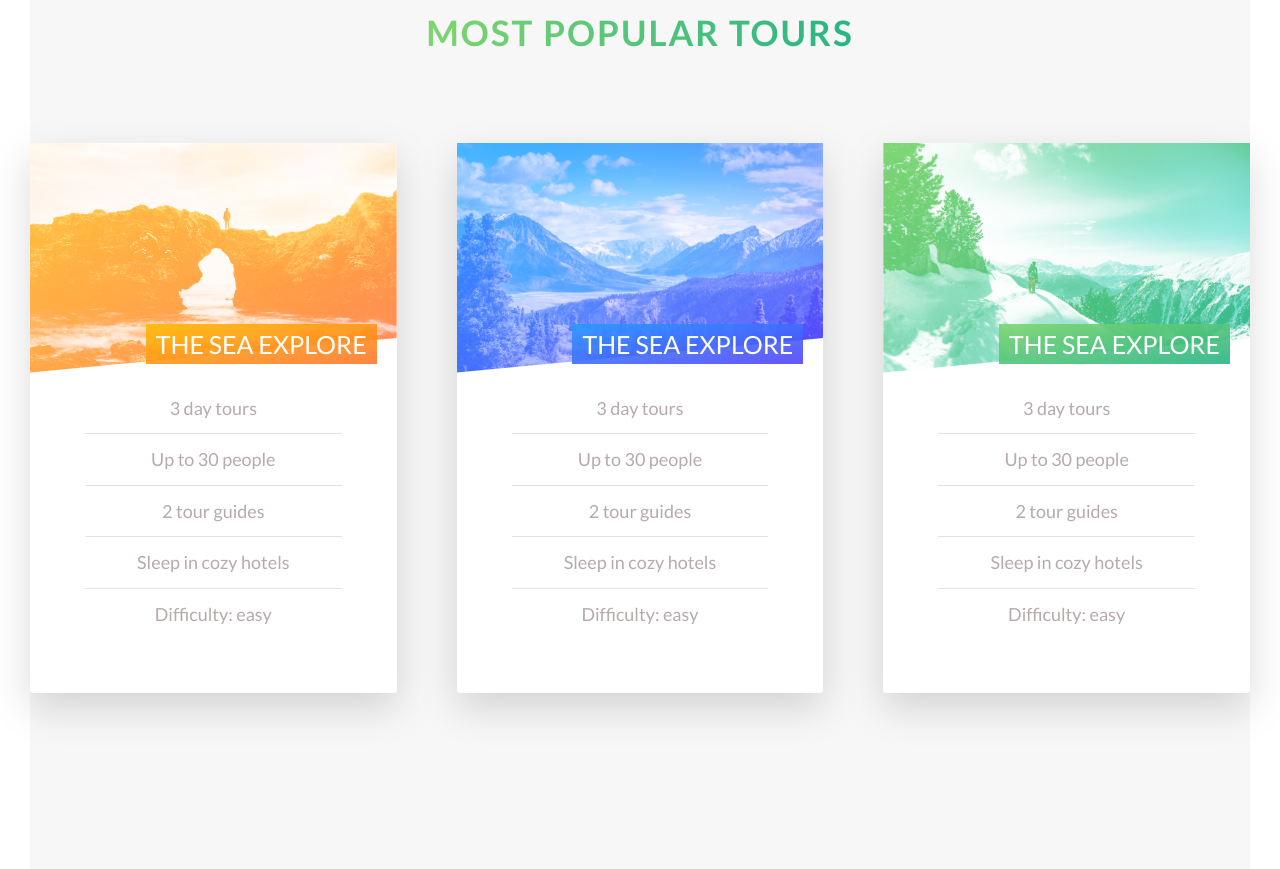
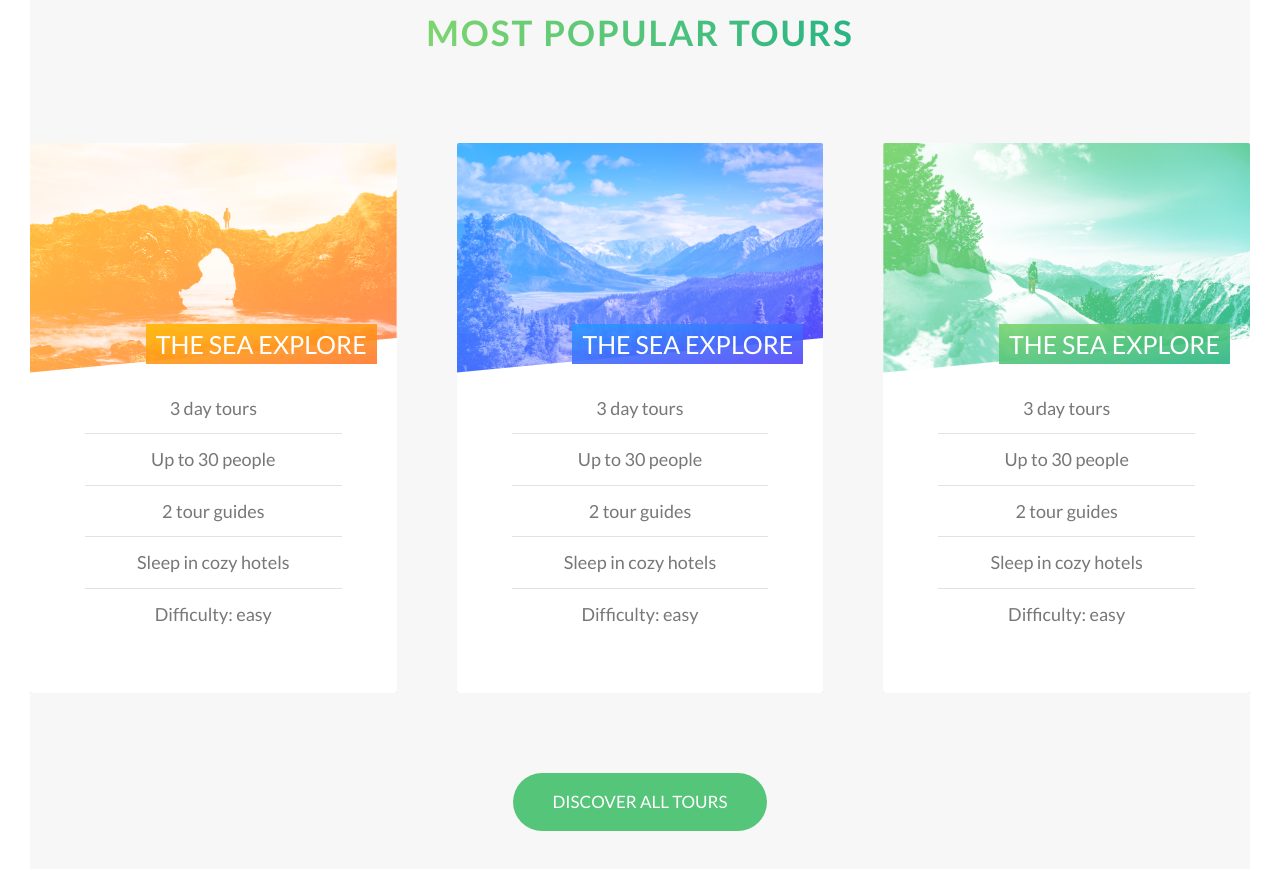
Before and after one commit to mgthihazaw/tourpage, a website: page index.html in a window 1280 px wide. Shown: the part 2473-3342 px from the top of the page. Drawn offline with Linux system fonts and the light colour scheme.

Commit message:
finish section's tours:

```diff
--- a/index.html
+++ b/index.html
@@ -156,7 +156,7 @@
                 <div class="card__cta">
                   <div class="card__price-box">
                     <p class="card__price-only">Only</p>
-                    <p class="card__price-vaalue">$297</p>
+                    <p class="card__price-value">$297</p>
                   </div>
                   <a href="#" class="btn btn--white">Book Now</a>
                 </div>
@@ -186,7 +186,7 @@
                 <div class="card__cta">
                   <div class="card__price-box">
                     <p class="card__price-only">Only</p>
-                    <p class="card__price-vaalue">$297</p>
+                    <p class="card__price-value">$297</p>
                   </div>
                   <a href="#" class="btn btn--white">Book Now</a>
                 </div>
@@ -216,7 +216,7 @@
                 <div class="card__cta">
                   <div class="card__price-box">
                     <p class="card__price-only">Only</p>
-                    <p class="card__price-vaalue">$297</p>
+                    <p class="card__price-value">$297</p>
                   </div>
                   <a href="#" class="btn btn--white">Book Now</a>
                 </div>
@@ -243,6 +243,10 @@
               </div>
             </div>
           </div> -->
+        </div>
+
+        <div class="u-text-center m-t-8">
+         <a href="#" class="btn btn--primary">Discover All Tours</a>
         </div>
       </section>
     </main>
--- a/sass/base/_utilities.scss
+++ b/sass/base/_utilities.scss
@@ -10,3 +10,7 @@
 .m-b-4{
     margin-bottom: 4rem;
 }
+
+.m-t-8{
+    margin-top: 8rem;
+}
--- a/sass/components/_buttons.scss
+++ b/sass/components/_buttons.scss
@@ -18,6 +18,15 @@
         background-color: white;
       }
     }
+    &--primary {
+      background-color: $primary;
+      border-radius: 5rem;
+      color:$white !important;
+      &::after {
+        background-color: $primary;
+      }
+    }
+
     &:hover {
       transform: translateY(-0.5rem);
       box-shadow: 0 2rem 4rem rgba($black, 0.3);
--- a/sass/components/_cards.scss
+++ b/sass/components/_cards.scss
@@ -5,12 +5,15 @@
   // box-shadow: 0 1.5rem 4rem rgba($black,0.5);
   height: 55rem;
   position: relative;
+  border-top-right-radius:0.2rem;
+  border-top-left-radius: 0.2rem;
+  overflow:hidden;
   &__slide {
     background-color: $white;
     height: 55rem;
     font-size: 2rem;
     transition: transform 0.5s ease ;
-    color: rgb(182, 170, 170);
+    color: rgb(255, 253, 253);
 
     position:absolute;
     top:0;
@@ -99,6 +102,7 @@
      width:70%;
 
      &>ul{
+       color:$grey;
         list-style: none;
         &>li{
             text-align:center;
@@ -114,5 +118,19 @@
      top:50%;
      left:50%;
      transform:translateX(-50%) translateY(-50%);
+     width:90%;
+     text-align:center;
+ }
+ &__price-box{
+
+   margin-bottom:10rem;
+}
+&__price-only{
+   font-style: to-upper-case($string: "");
+}
+ &__price-value{
+  font-size: 6rem;
+  font-weight: 100;
+    color:$white;
  }
 }
--- a/sass/pages/_home.scss
+++ b/sass/pages/_home.scss
@@ -24,6 +24,6 @@
 
 .section-tours{
     background-color: $grey-light-1;
-    padding: 25rem 0;
+    padding: 25rem 0 10rem 0;
     margin-top:-12rem;
 }
```
Also changed, not shown: css/style.css.
